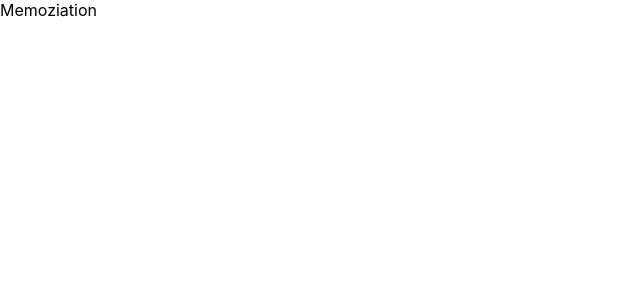
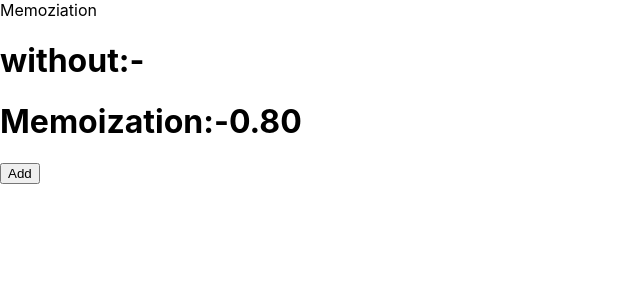
Before and after one commit to saini9485/React-Interview_Questions, a React (Create React App) app: page / in a window 1280 px wide. Shown: the top 300 px of the page, without its empty margins (0-640 px from the left). Built offline with nearby package versions, Linux system fonts and the light colour scheme.

Commit message:
Interview Question

```diff
--- a/src/components/Memoziation.jsx
+++ b/src/components/Memoziation.jsx
@@ -1,7 +1,26 @@
-import React from 'react'
+import React,{useMemo, useState} from 'react'
+
 
 export  function Memoziation() {
+const [random, setRandom] = useState()
+const addRandom = () => {
+     setRandom([...Math.random().toFixed(2), Math.random().toFixed(2)[Math.random().toFixed(2).length-1]+1])
+
+}
+
+
+    const randomM = useMemo(()=> Math.random().toFixed(2),[])
+
+
+
+
+
   return (
-    <div>Memoziation</div>
+    <div>
+        Memoziation
+        <h1>without:-{random}</h1>
+        <h1>Memoization:-{randomM}</h1>
+        <button onClick={addRandom}>Add</button>
+        </div>
   )
 }
```
